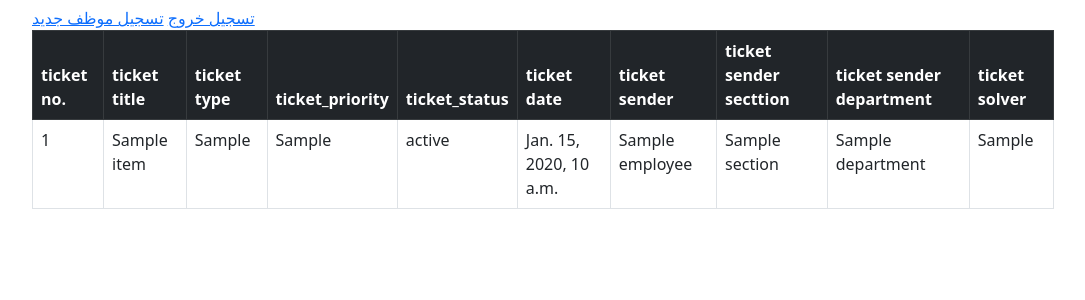
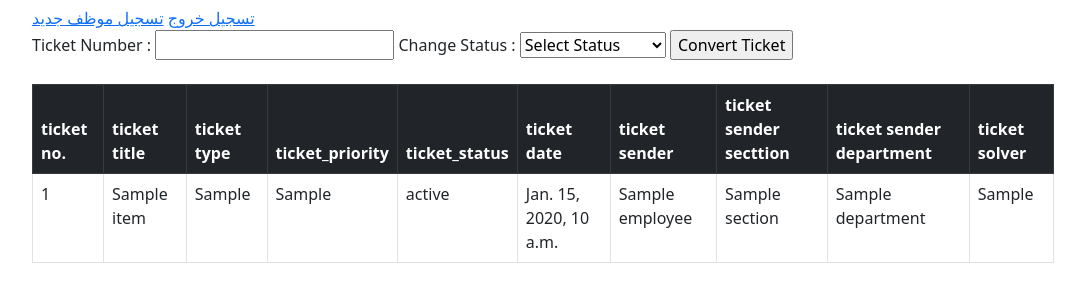
Before and after one commit to ahmedalhakeem/etickket, a Django app: template eticket/templates/eticket/it_profile.html in a window 1280 px wide. Shown: the part 422-722 px from the top of the page, without its empty margins (97-1182 px from the left). Run offline with Django 3.2, Linux system fonts and the light colour scheme; the template is opened without the code that fills it: most values are stand-ins (such as "Sample title", 1, 10 or a date in 2020).

Commit message:
create final ticket form

```diff
--- /dev/null
+++ b/eticket/static/eticket/index3.js
@@ -0,0 +1 @@
+//final ticket convesion
--- a/eticket/templates/eticket/it_profile.html
+++ b/eticket/templates/eticket/it_profile.html
@@ -7,6 +7,20 @@
     <h2>اسم المستخدم: {{user.username}}</h2>
     <a href="{% url 'logout_page' %}">تسجيل خروج</a>
     <a href="{% url 'register_emp' %}">تسجيل موظف جديد  </a>
+    <br>
+    <div class="done-ticket">
+        <form action=""  class="final-convert-ticket">
+            Ticket Number : <input type="number" id="ticketnumber">
+            Change Status : <select id="select-status">
+                <option disabled selected> Select Status</option>
+                <option id="done" value="accomplished">accomplished</option>
+                <option id="undone" value="accomplished">unaccomplished</option>
+            </select>
+            <input type="submit" value="Convert Ticket" id="submiticket">
+        </form>
+
+    </div>
+    <br>
 
     <div class="all_tickets">
 
@@ -43,3 +57,7 @@
         </table>
     </div>
 {% endblock %}
+{% block script %}
+    <script src="{% static 'eticket/index3.js' %}"></script>
+
+{% endblock %}
--- a/eticket/templates/eticket/sec_mgr_profile.html
+++ b/eticket/templates/eticket/sec_mgr_profile.html
@@ -56,6 +56,7 @@
                 </tr>
             {% endfor %}
             </table>
+    </div>
     <!--<form action="{% url 'index' %}" method="POST">
         {% csrf_token %}
         {{ ticket_form.as_table }}
```
